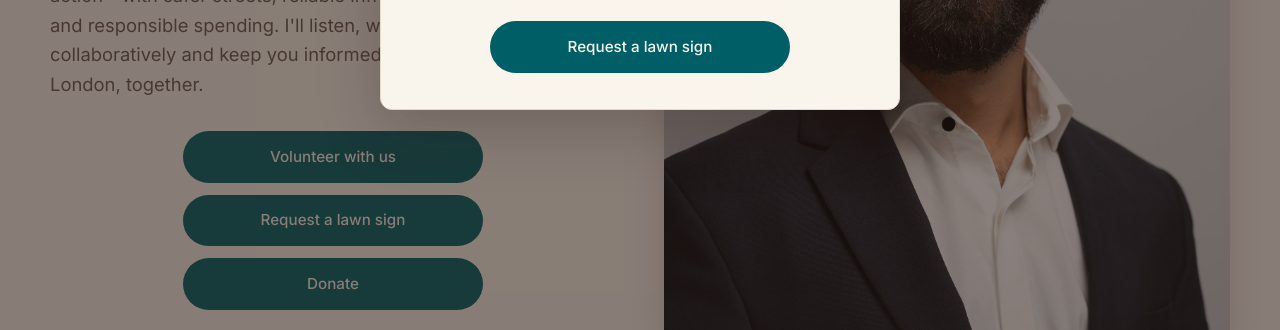
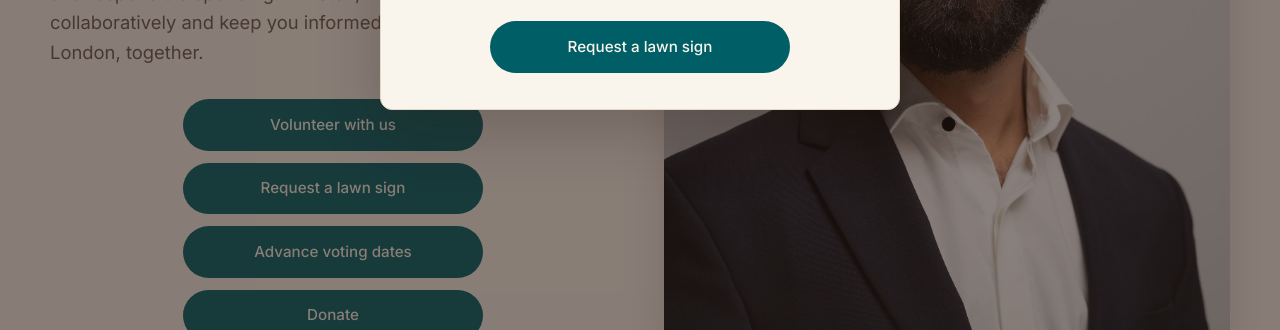
Before and after one commit to sagarvyas7777/councillortest, a website: page index.html in a window 1280 px wide. Shown: the part 470-800 px from the top of the page. Drawn offline with Linux system fonts and the light colour scheme.

Commit message:
Add link to advance voting dates in the CTA section

```diff
--- a/index.html
+++ b/index.html
@@ -46,6 +46,7 @@
       <div class="cta-row">
         <a href="volunteer.html" class="btn btn-primary">Volunteer with us</a>
         <a href="lawn-sign.html" class="btn btn-primary">Request a lawn sign</a>
+        <a href="https://london.ca/government/council-civic-administration/elections/information-voters" class="btn btn-primary">Advance voting dates</a>
         <a href="https://www.zeffy.com/en-CA/donation-form/campaign-to-elect-harinder-kumar-for-ward--11" class="btn btn-primary">Donate</a>
       </div>
     </div>
```
